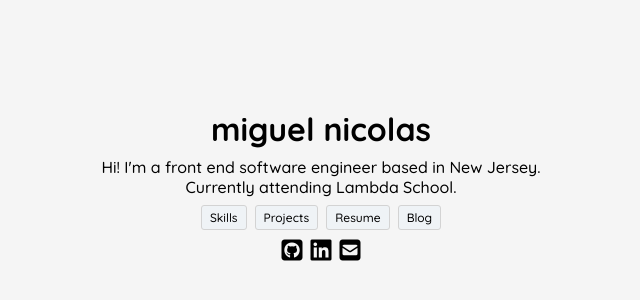
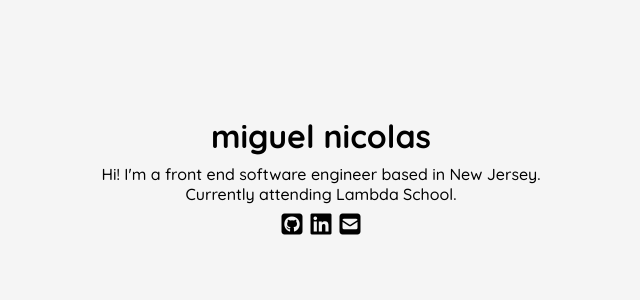
Before and after one commit to miugel/miguelnicolas, a React (Create React App) app: page / in a window 1280 px wide. Shown: the part 174-474 px from the top of the page, without its empty margins (319-959 px from the left). Built offline with nearby package versions, Linux system fonts and the light colour scheme.

Commit message:
removed buttons while i build out pages

```diff
--- a/package.json
+++ b/package.json
@@ -3,6 +3,7 @@
   "version": "0.1.0",
   "private": true,
   "dependencies": {
+    "gsap": "^3.0.2",
     "react": "^16.12.0",
     "react-dom": "^16.12.0",
     "react-scripts": "3.2.0",
--- a/src/App.js
+++ b/src/App.js
@@ -1,9 +1,12 @@
-import React from 'react';
+import React, {useRef, useEffect} from 'react';
 import styled from 'styled-components';
+import {gsap, TweenMax, Power3} from 'gsap';
+
+gsap.registerPlugin(TweenMax, Power3);
 
 const Container = styled.div`
 	max-width: 500px;
-	height: 90vh;
+	height: 100vh;
 	width: 90%;
 	margin: 0 auto;
 	display: flex;
@@ -15,6 +18,7 @@ const Container = styled.div`
 		margin-bottom: 8px;
 		font-size: 2rem;
 		font-weight: 700;
+		opacity: 0;
 	}
 
 	p {
@@ -22,6 +26,7 @@ const Container = styled.div`
 		font-size: 1rem;
 		font-weight: 500;
 		text-align: center;
+		opacity: 0;
 	}
 
 	a {
@@ -33,6 +38,7 @@ const Container = styled.div`
 		margin-bottom: 8px;
 		display: flex;
 		justify-content: space-evenly;
+		opacity: 0;
 
 		button {
 			margin: 0 0.25rem;
@@ -54,6 +60,7 @@ const Container = styled.div`
 	}
 
 	.icons {
+		opacity: 0;
 		a {
 			i {
 				margin: 0 0.25rem;
@@ -70,17 +77,53 @@ const Container = styled.div`
 `
 
 const App = () => {
+	let name = useRef(null);
+    let bio = useRef(null);
+    let buttons = useRef(null);
+    let icons = useRef(null);
+
+    useEffect(() => {
+        TweenMax.to(name, 1, {
+                opacity: 1,
+                y: -50,
+                ease: Power3.easeOut,
+                delay: 0.1
+            }
+        );
+        TweenMax.to(bio, 1, {
+                opacity: 1,
+                y: -50,
+                ease: Power3.easeOut,
+                delay: 0.2
+            }
+        );
+        // TweenMax.to(buttons, 1, {
+        //         opacity: 1,
+        //         y: -50,
+        //         ease: Power3.easeOut,
+        //         delay: 0.3
+        //     }
+        // );
+        TweenMax.to(icons, 1, {
+                opacity: 1,
+                y: -50,
+                ease: Power3.easeOut,
+                delay: 0.4
+            }
+        );
+    }, [])
+
 	return (
 		<Container>
-			<h1>miguel nicolas</h1>
-			<p>Hi! I'm a front end software engineer based in New Jersey. Currently attending Lambda School.</p>
-			<div className='buttons'>
+			<h1 ref={element => {name = element}}>miguel nicolas</h1>
+			<p ref={element => {bio = element}}>Hi! I'm a front end software engineer based in New Jersey. Currently attending Lambda School.</p>
+			{/* <div className='buttons' ref={element => {buttons = element}}>
 				<button>Skills</button>
 				<button>Projects</button>
 				<button>Resume</button>
 				<button>Blog</button>
-			</div>
-			<div className='icons'>
+			</div> */}
+			<div className='icons' ref={element => {icons = element}}>
 				<a href='https://github.com/miugel' target='_blank' rel="noopener noreferrer"><i className="fab fa-github-square"></i></a>
 				<a href='https://www.linkedin.com/in/miguelqnicolas/' target='_blank' rel="noopener noreferrer"><i className="fab fa-linkedin"></i></a>
 				<a href='mailto:miguelqnicolas@gmail.com' target='_blank' rel="noopener noreferrer"><i className="fas fa-envelope-square"></i></a>
```
Also changed, not shown: 1 other file (tests, documents, lock files or other folders).
